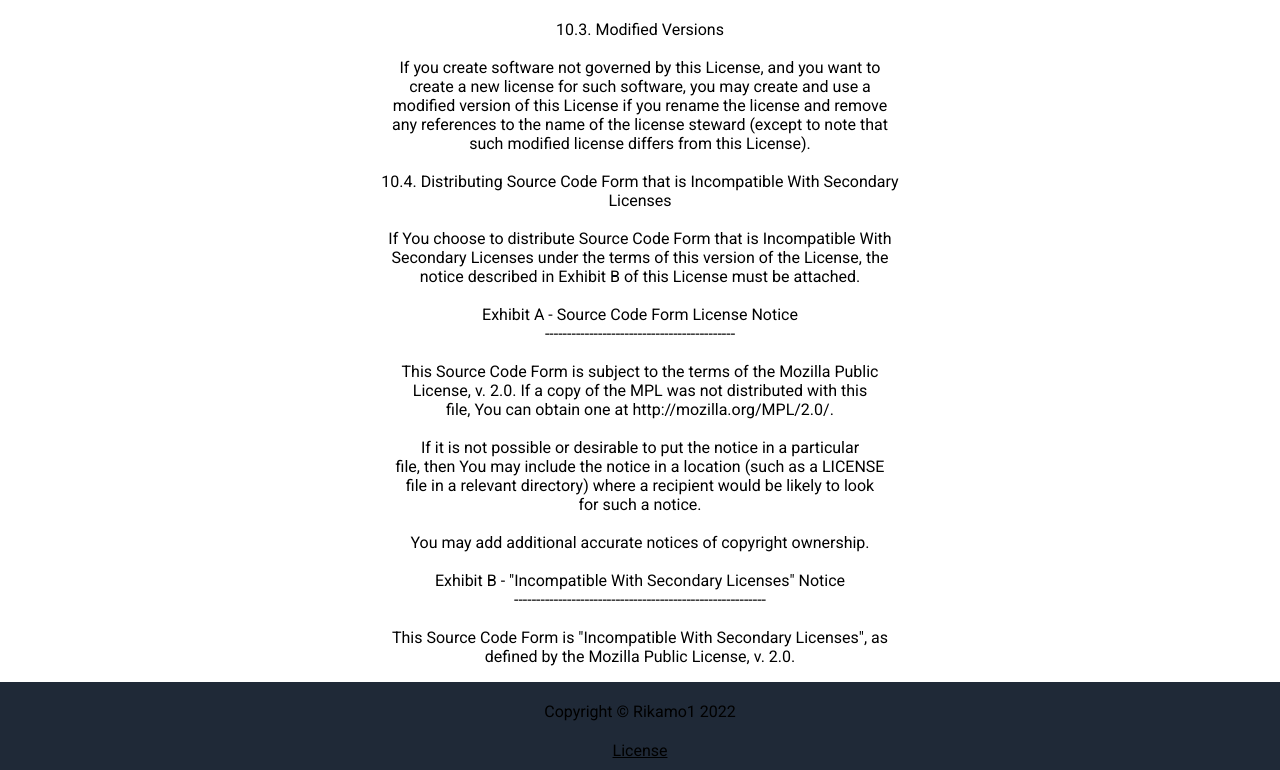
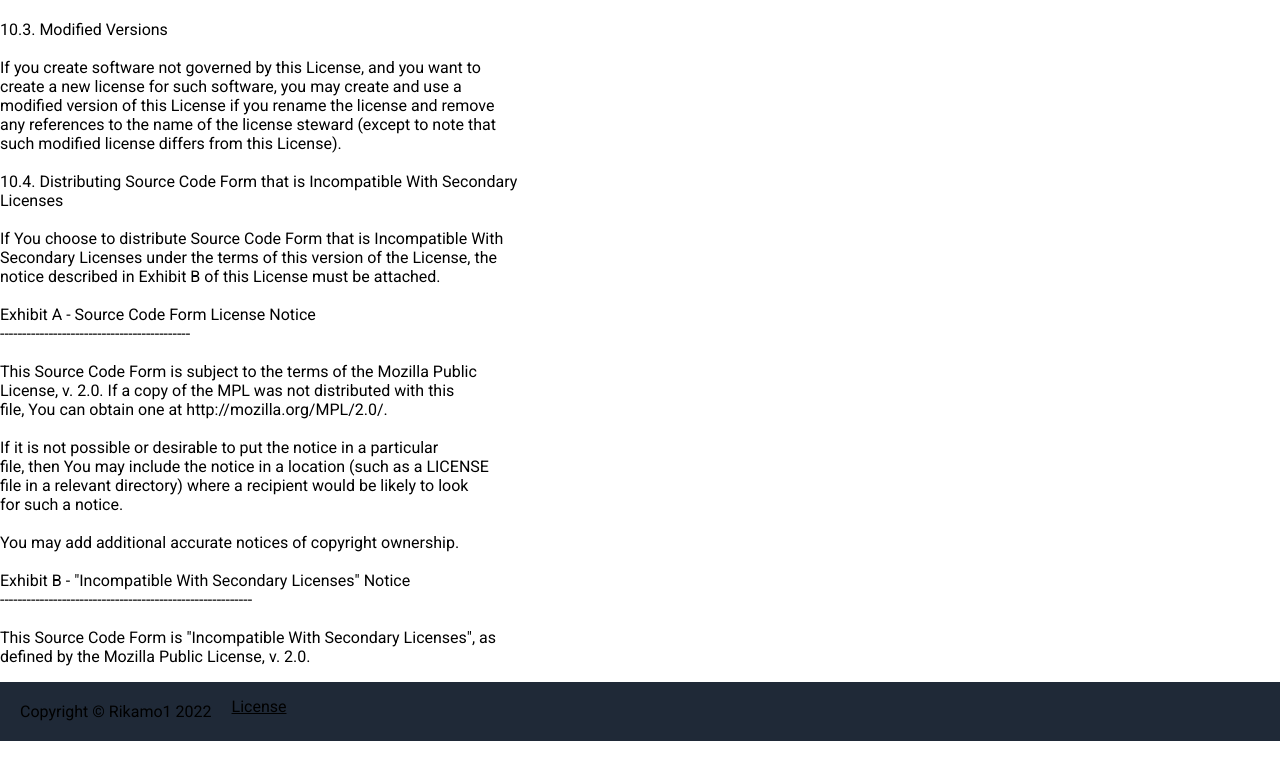
Before and after one commit to Rikamo1/odin-landing-page, a plain HTML site: page pages/license.html in a window 1280 px wide. Shown: the part 6571-7341 px from the top of the page. After the commit the page ends 7312 px from the top, so only its background shows below. Drawn offline with Linux system fonts and the light colour scheme.

Commit message:
Changed licence text align

```diff
--- a/CSS/license.css
+++ b/CSS/license.css
@@ -35,7 +35,6 @@
 }
 
 #license {
-    text-align: center;
     white-space: pre-line;
     margin-top: 50px;
 }
@@ -43,7 +42,7 @@
 /* Footer */
 .footer {
     display: flex;
-    flex-direction: column;
+    align-items: center;
     align-items: center;
     background-color: #1F2937;
 }
```
